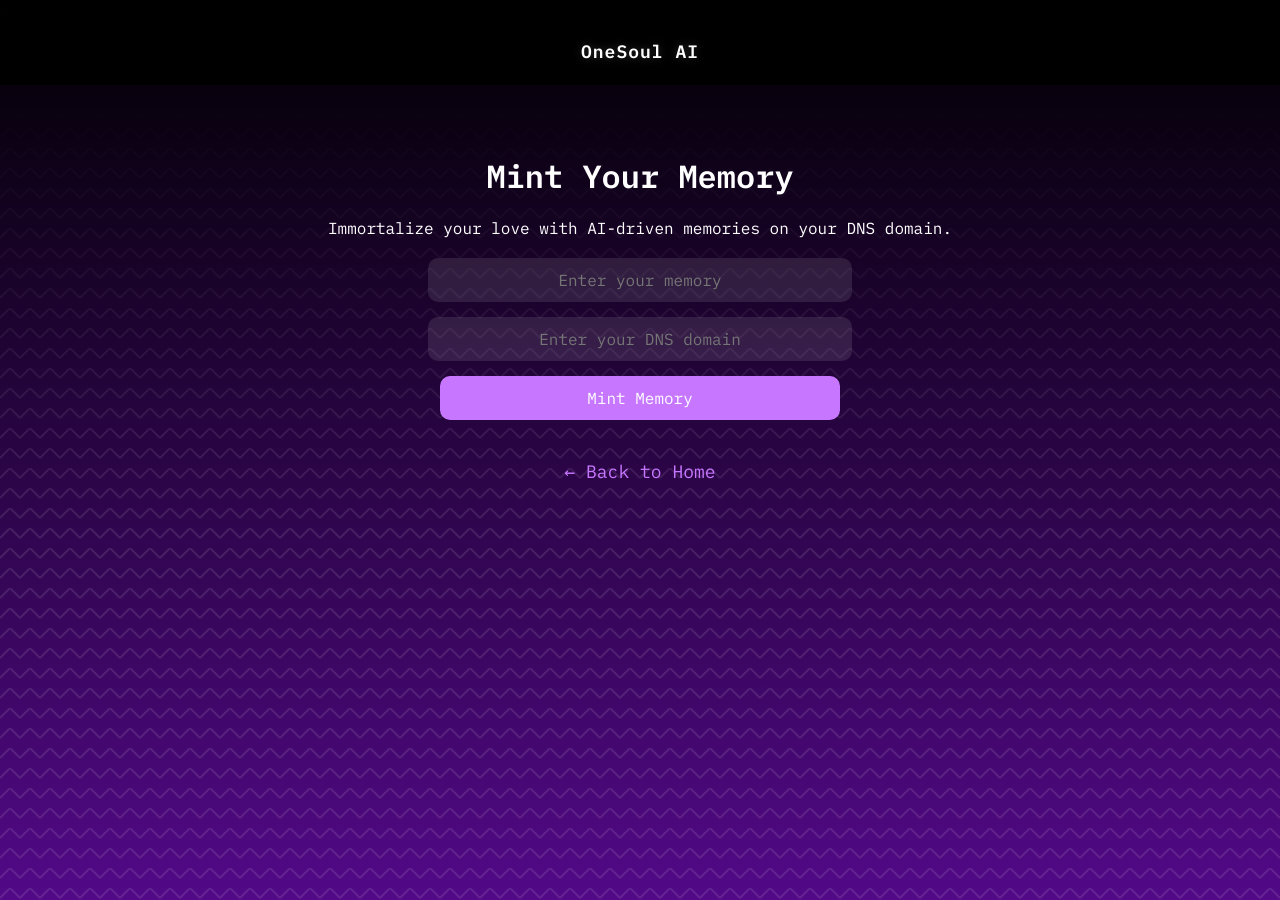
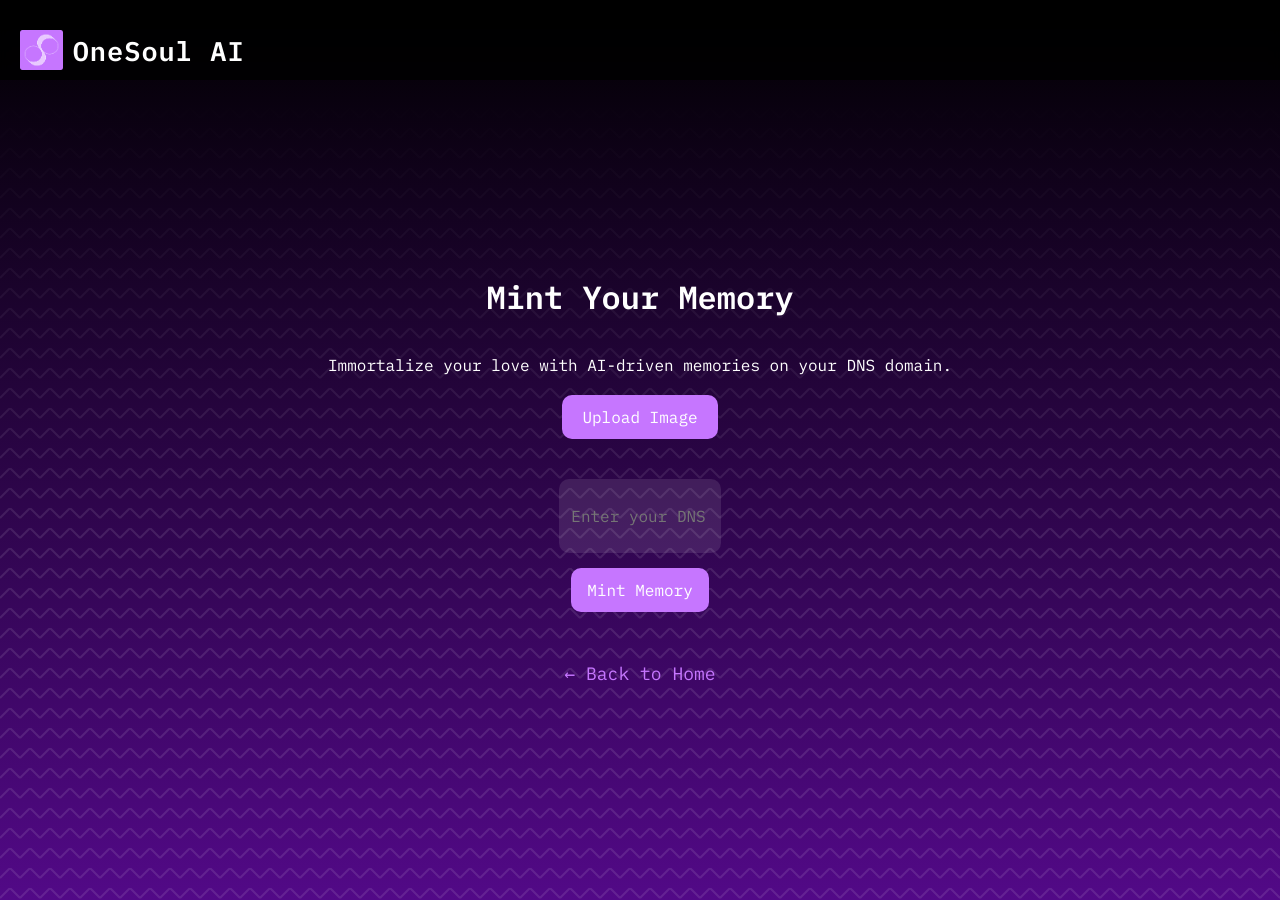
Before and after one commit to OneSoulAI/Deployed, a Django app: page /mint-memory/ in a window 1280 px wide. Run offline with Django 5.2, Linux system fonts and the light colour scheme.

Commit message:
fixed button for upload image

```diff
--- a/main/templates/main/mint-memory.html
+++ b/main/templates/main/mint-memory.html
@@ -1,7 +1,6 @@
 {% load static %}
 <!DOCTYPE html>
 <html lang="en">
-{% include 'partials/header.html' %}
 
 <head>
     <meta charset="UTF-8">
@@ -26,7 +25,7 @@
         html, body {
             height: 100%;
             margin: 0;
-            overflow: hidden; /* Prevents unwanted scroll */
+            overflow: hidden;
         }
 
         body {
@@ -34,7 +33,7 @@
             position: relative;
         }
 
-        /* Background effect: Moving Chevrons */
+        /* Background effect */
         body::before {
             content: "";
             position: absolute;
@@ -62,10 +61,15 @@
             }
         }
 
-        /* Container Styling */
+        /* Center Content */
         .container {
+            display: flex;
+            flex-direction: column;
+            justify-content: center;
+            align-items: center;
+            height: 100vh;
             text-align: center;
-            margin-top: 15vh;
+            padding: 20px;
         }
 
         h1 {
@@ -97,8 +101,37 @@
         input {
             background: rgba(255, 255, 255, 0.1);
             color: white;
+            text-align: left;
+            outline: none;
+            padding: 12px;
+            min-height: 50px;
+            word-wrap: break-word;
+        }
+
+        /* Custom Upload Button */
+        .custom-file-upload {
+            display: inline-block;
+            background-color: #C676FF;
+            color: white;
+            padding: 12px 20px;
+            border-radius: 10px;
+            cursor: pointer;
+            font-size: 16px;
             text-align: center;
-            outline: none;
+            transition: 0.3s;
+        }
+
+        .custom-file-upload:hover {
+            background-color: #a04ed6;
+        }
+
+        /* Image Preview */
+        #imagePreview {
+            max-width: 100%;
+            max-height: 200px;
+            display: none;
+            margin-top: 10px;
+            border-radius: 10px;
         }
 
         button {
@@ -141,9 +174,21 @@
         <h1>Mint Your Memory</h1>
         <p>Immortalize your love with AI-driven memories on your DNS domain.</p>
 
-        <form id="mintForm">
-            <input type="text" id="memory" placeholder="Enter your memory" required>
+        <form id="mintForm" enctype="multipart/form-data">
+            <!-- Custom File Upload -->
+            <label for="memory" class="custom-file-upload">
+                Upload Image
+            </label>
+            <input type="file" id="memory" accept="image/*" required hidden>
+            <span id="fileName" style="display: block; margin-top: 10px; font-size: 14px;"></span>
+
+            <!-- Image Preview -->
+            <img id="imagePreview">
+
+            <!-- DNS Domain Input -->
             <input type="text" id="dnsDomain" placeholder="Enter your DNS domain" required>
+
+            <!-- Submit Button -->
             <button type="submit">Mint Memory</button>
         </form>
 
@@ -153,12 +198,39 @@
     </div>
 
     <script>
+        document.getElementById("memory").addEventListener("change", function(event) {
+            const file = event.target.files[0];
+            const fileNameDisplay = document.getElementById("fileName");
+            const imagePreview = document.getElementById("imagePreview");
+
+            if (file) {
+                // Show selected file name
+                fileNameDisplay.textContent = `Selected: ${file.name}`;
+
+                // Show image preview
+                const reader = new FileReader();
+                reader.onload = function(e) {
+                    imagePreview.src = e.target.result;
+                    imagePreview.style.display = "block";
+                };
+                reader.readAsDataURL(file);
+            } else {
+                fileNameDisplay.textContent = "";
+                imagePreview.style.display = "none";
+            }
+        });
+
         document.getElementById("mintForm").addEventListener("submit", function(event) {
-            event.preventDefault();  // Prevent page reload
+            event.preventDefault();
 
-            const memory = document.getElementById("memory").value;
+            const memory = document.getElementById("memory").files[0];
             const dnsDomain = document.getElementById("dnsDomain").value;
             const statusMessage = document.getElementById("statusMessage");
+
+            if (!memory) {
+                statusMessage.textContent = "Please upload an image.";
+                return;
+            }
 
             statusMessage.textContent = "Minting in progress...";
 
--- a/main/templates/partials/header.html
+++ b/main/templates/partials/header.html
@@ -1,6 +1,22 @@
-<header style="position: fixed; top: 0; width: 100%; padding: 20px 0; text-align: center; background: rgba(0, 0, 0, 0.8); backdrop-filter: blur(5px);">
-    <h2 style="margin: 0; font-weight: 600; letter-spacing: 1px;">
-        <a href="{% url 'landing_page' %}" style="color: white; text-decoration: none;">OneSoul AI</a>
-    </h2>
+{% load static %}  <!-- Load static files correctly -->
+
+<header style="
+    position: fixed;
+    top: 0;
+    left: 0;
+    width: 100%;
+    height: 60px;
+    display: flex;
+    align-items: center;
+    padding: 10px 20px;
+    background: rgba(0, 0, 0, 0.8);
+    backdrop-filter: blur(5px);
+    z-index: 1000;
+">
+    <a href="{% url 'landing_page' %}" style="display: flex; align-items: center; text-decoration: none;">
+        <img src="{% static 'images/logo.png' %}" alt="OneSoul AI Logo" style="height: 40px; width: auto; margin-right: 10px;">
+        <h2 style="margin: 0; font-weight: 600; letter-spacing: 1px; color: white;">
+            OneSoul AI
+        </h2>
+    </a>
 </header>
-a
```
